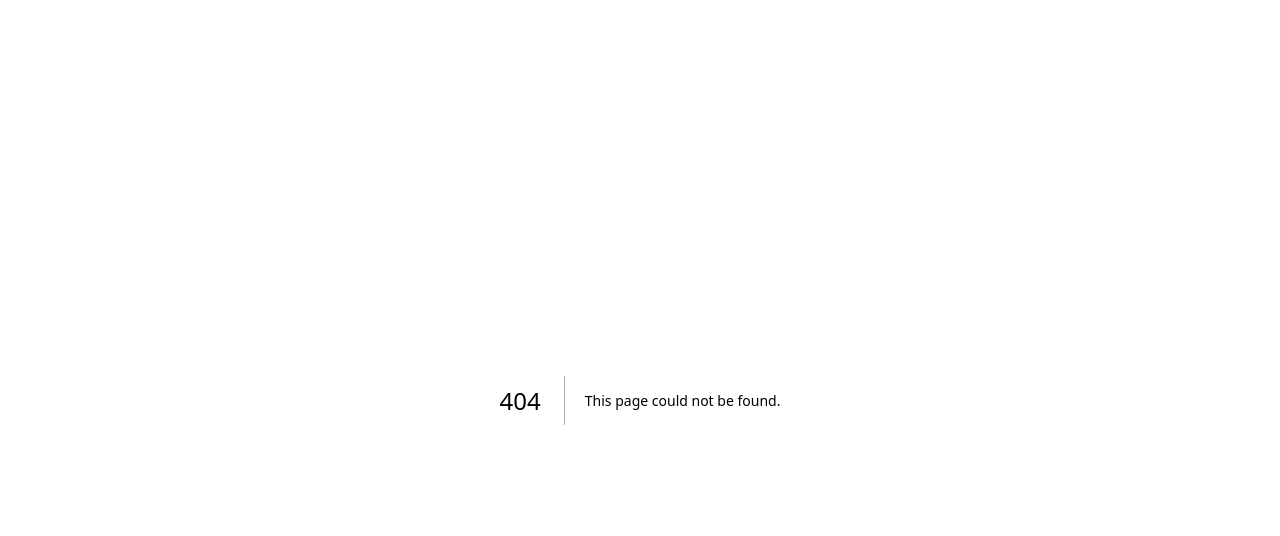
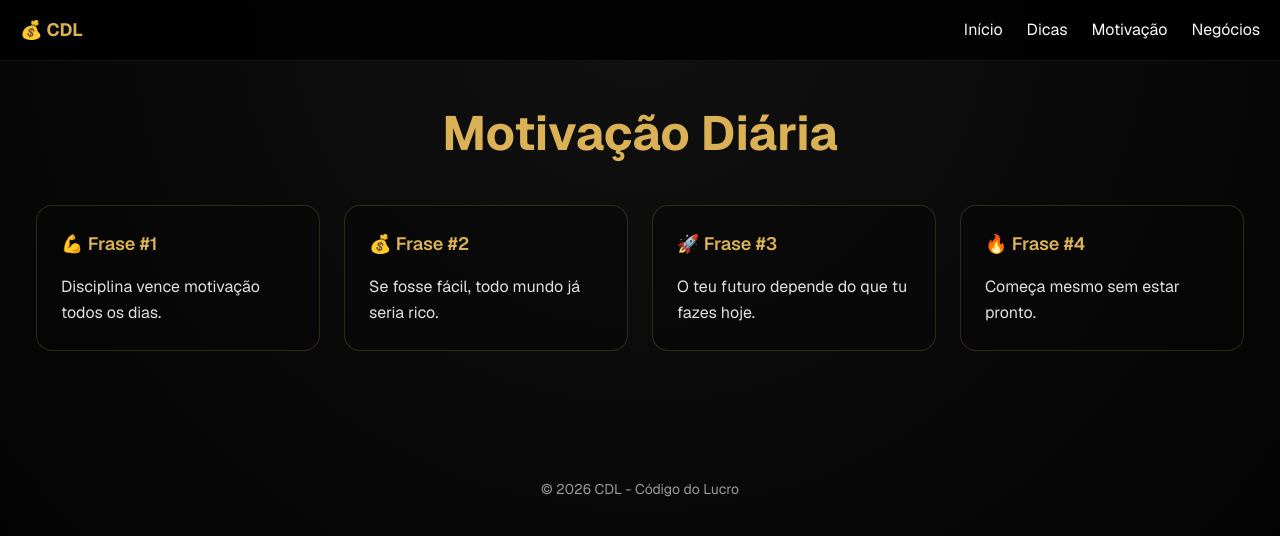
Before and after one commit to celsiooficial-svg/meu-site, a Next.js app: page /motivacao in a window 1280 px wide. Before the commit this address had no page. Shown: the top 536 px of the page. Built offline with nearby package versions, Linux system fonts and the light colour scheme.

Commit message:
feat: add motivação page with quotes
Create motivational quotes page with consistent design and data storage.

```diff
--- /dev/null
+++ b/app/motivacao/page.tsx
@@ -0,0 +1,67 @@
+import { Navigation } from '@/components/navigation'
+
+const motivationalQuotes = [
+  {
+    id: 1,
+    emoji: '💪',
+    title: 'Frase #1',
+    quote: 'Disciplina vence motivação todos os dias.'
+  },
+  {
+    id: 2,
+    emoji: '💰',
+    title: 'Frase #2',
+    quote: 'Se fosse fácil, todo mundo já seria rico.'
+  },
+  {
+    id: 3,
+    emoji: '🚀',
+    title: 'Frase #3',
+    quote: 'O teu futuro depende do que tu fazes hoje.'
+  },
+  {
+    id: 4,
+    emoji: '🔥',
+    title: 'Frase #4',
+    quote: 'Começa mesmo sem estar pronto.'
+  }
+]
+
+export const metadata = {
+  title: 'CDL - Motivação',
+  description: 'Motivação diária para impulsionar seu crescimento financeiro e pessoal.'
+}
+
+export default function MotivacaoPage() {
+  return (
+    <div className="min-h-screen bg-[radial-gradient(circle_at_top,_#111_0%,_#000_100%)]">
+      <Navigation />
+
+      <div className="container mx-auto px-5 py-12">
+        <h1 className="text-5xl font-bold text-center text-primary mb-12">
+          Motivação Diária
+        </h1>
+
+        <div className="grid grid-cols-1 md:grid-cols-2 lg:grid-cols-4 gap-6 px-4">
+          {motivationalQuotes.map((quote) => (
+            <div
+              key={quote.id}
+              className="bg-card/50 border border-primary/20 rounded-2xl p-6 transition-all duration-300 hover:translate-y-[-5px] hover:border-primary/60"
+            >
+              <h3 className="text-lg font-semibold text-primary mb-4">
+                {quote.emoji} {quote.title}
+              </h3>
+              <p className="text-foreground/90 leading-relaxed">
+                {quote.quote}
+              </p>
+            </div>
+          ))}
+        </div>
+      </div>
+
+      <footer className="text-center py-8 mt-12 opacity-60 text-sm">
+        © 2026 CDL - Código do Lucro
+      </footer>
+    </div>
+  )
+}
```
